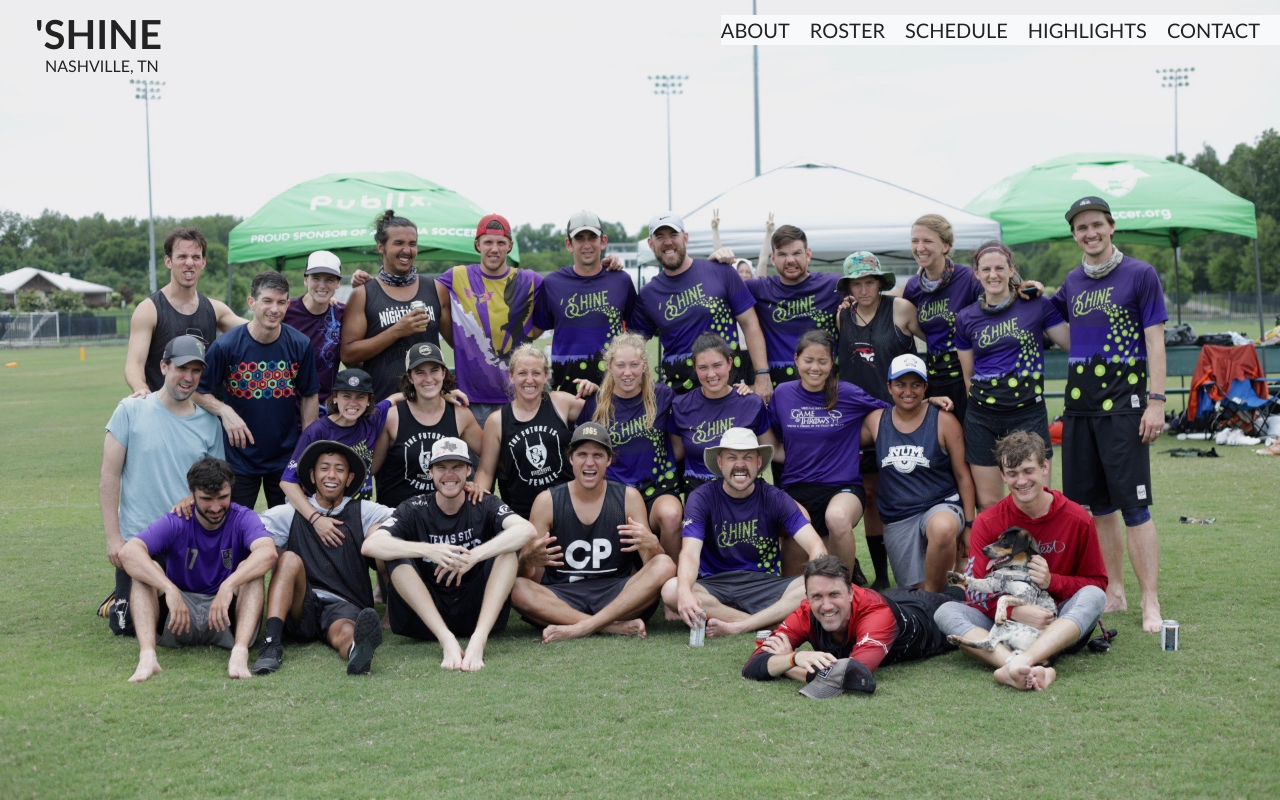
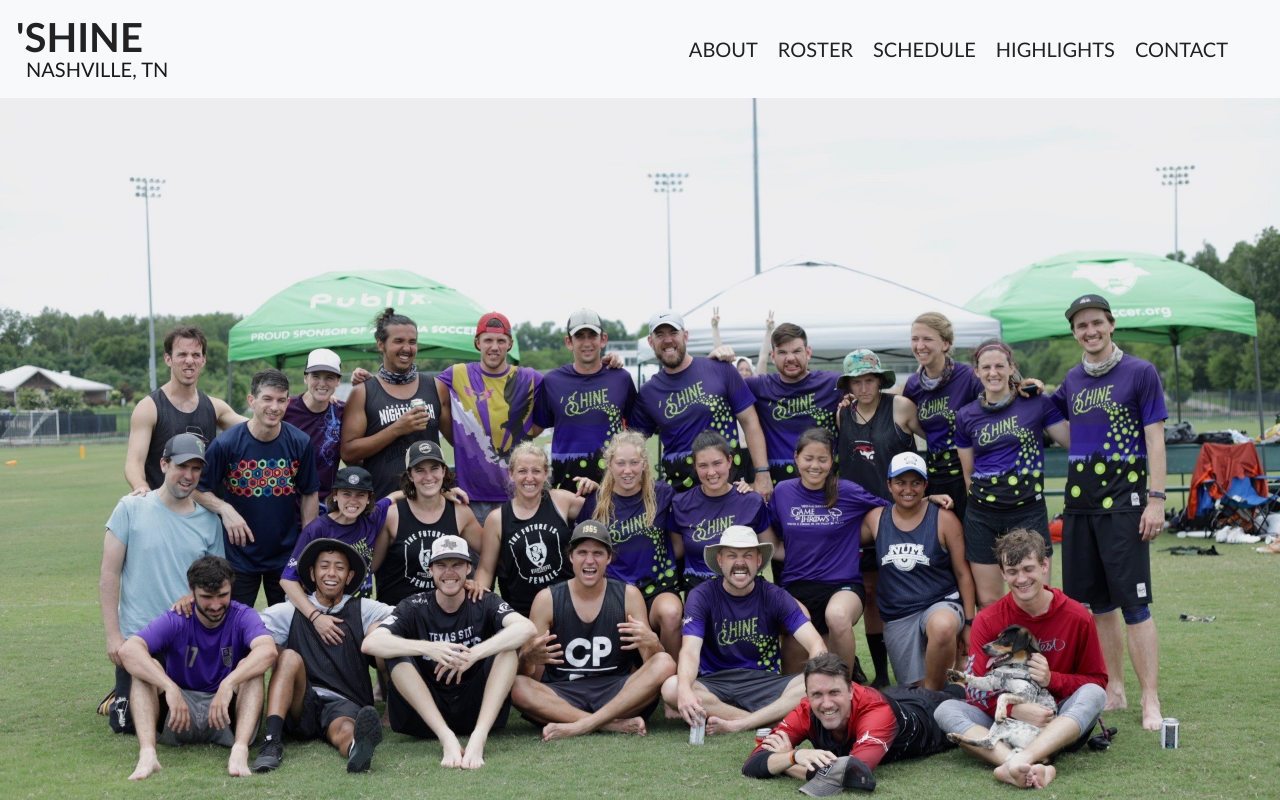
Before and after one commit to liz-barnes/nashville-shine-ultimate, a React (Create React App) app: page / in a window 1280 px wide. Shown: the top 800 px of the page. Built offline with nearby package versions, Linux system fonts and the light colour scheme.

Commit message:
make navbar collapse

```diff
--- a/src/Components/Nav/index.js
+++ b/src/Components/Nav/index.js
@@ -6,6 +6,7 @@ import {
   NavbarToggler,
   Nav,
   NavItem,
+  NavbarBrand,
 } from 'reactstrap';
 
 export default function MyNavbar() {
@@ -13,16 +14,22 @@ export default function MyNavbar() {
   const toggle = () => setIsOpen(!isOpen);
   return (
     <div className='navbar-container'>
-      <header className='brand-container'>
+      {/* <header className='brand-container'>
         <Link to='/' className='brand'>
           <h1>'Shine</h1>
         </Link>
         <p className='city'>Nashville, TN</p>
-      </header>
-      <Navbar color="light" light expand="md" className='justify-content-between'>
+      </header> */}
+      <Navbar color="light" light expand="md" className='justify-content-between color-nav'>
+      <NavbarBrand href="/" className="mr-auto">
+        <Link to='/' className='brand'>
+          <h1>'Shine</h1>
+        </Link>
+        <p className='city'>Nashville, TN</p>
+      </NavbarBrand>
         <NavbarToggler onClick={toggle} />
         <Collapse isOpen={isOpen} navbar>
-          <Nav className='mr-auto' navbar>
+          <Nav className='ml-auto navbar' navbar>
             <NavItem>
               <Link to='/about' className='navbar-item'>about</Link>
             </NavItem>
--- a/src/styles/components/_navbar.scss
+++ b/src/styles/components/_navbar.scss
@@ -1,23 +1,29 @@
 .navbar-container {
-    display: grid;
-    justify-content: center;
-      grid-template-columns: 1fr 1fr 1fr 1fr;
-      grid-template-rows: auto;
-      grid-template-areas:
-        "header . navbar navbar";
-        position: absolute;
-        left: 0;
-        top: 0;
-        z-index: 1;
-    width: 100%;
+    // display: grid;
+    // justify-content: center;
+    //   grid-template-columns: 1fr 1fr 1fr 1fr;
+    //   grid-template-rows: auto;
+    //   grid-template-areas:
+    //     "header . navbar navbar";
+    //     position: absolute;
+    //     left: 0;
+    //     top: 0;
+    //     z-index: 1;
+    // width: 100%;
   }
 
-  .navbar {
-      grid-area: navbar;
-      justify-self: end;
-      align-self: flex-start;
-      margin-top: 15px;
-      padding: 0px;
+  // .collapse.navbar-collapse {
+  //   justify-content: end;
+  //   width: 100px;
+  // }
+
+  .color-nav {
+    background-color: greenyellow;
+      // grid-area: navbar;
+      // justify-self: end;
+      // align-self: flex-start;
+      // margin-top: 15px;
+      // padding: 0px;
   }
 
   .brand-container {
@@ -46,6 +52,10 @@
       font-size: 20px;
       color: $backgroundColor;
       text-decoration: none;
+  }
+
+  .navbar-toggler {
+    margin-right: 35px;
   }
 // .navbar-container {
 //     display: grid;
```
